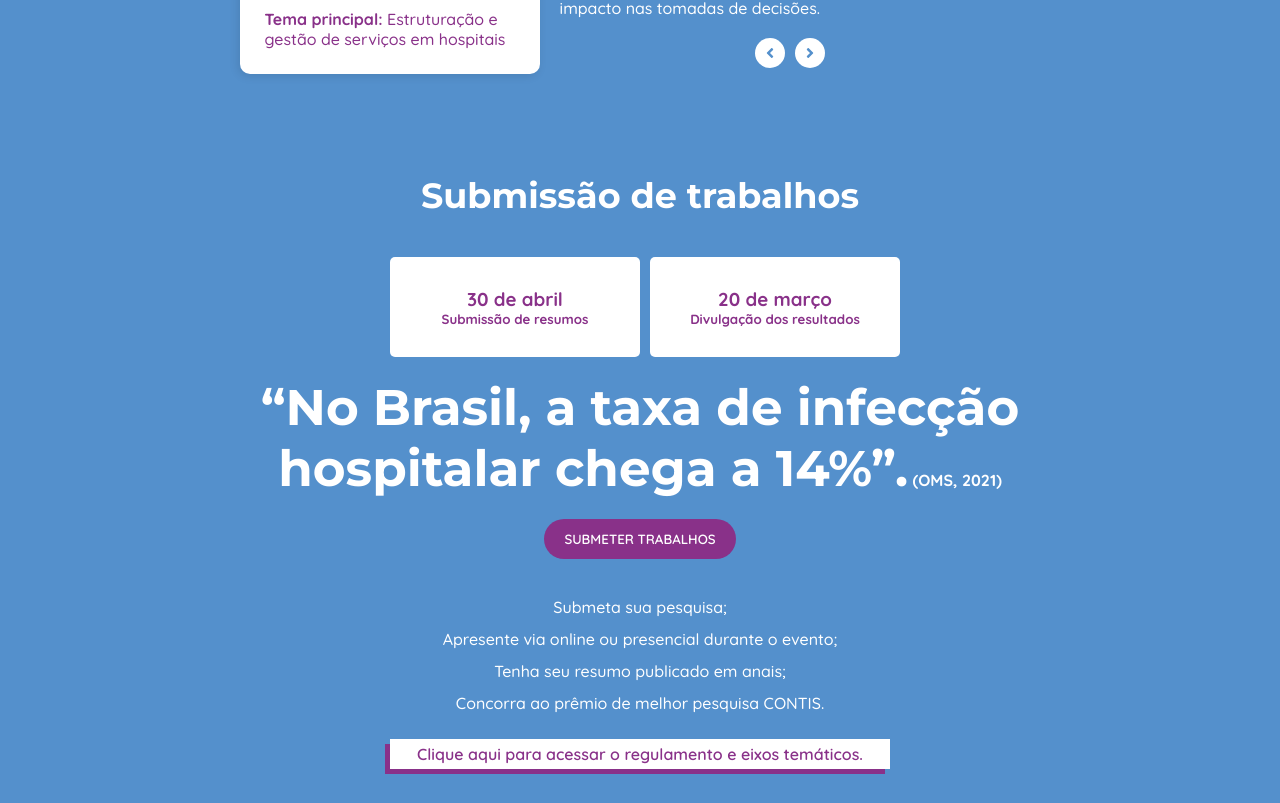
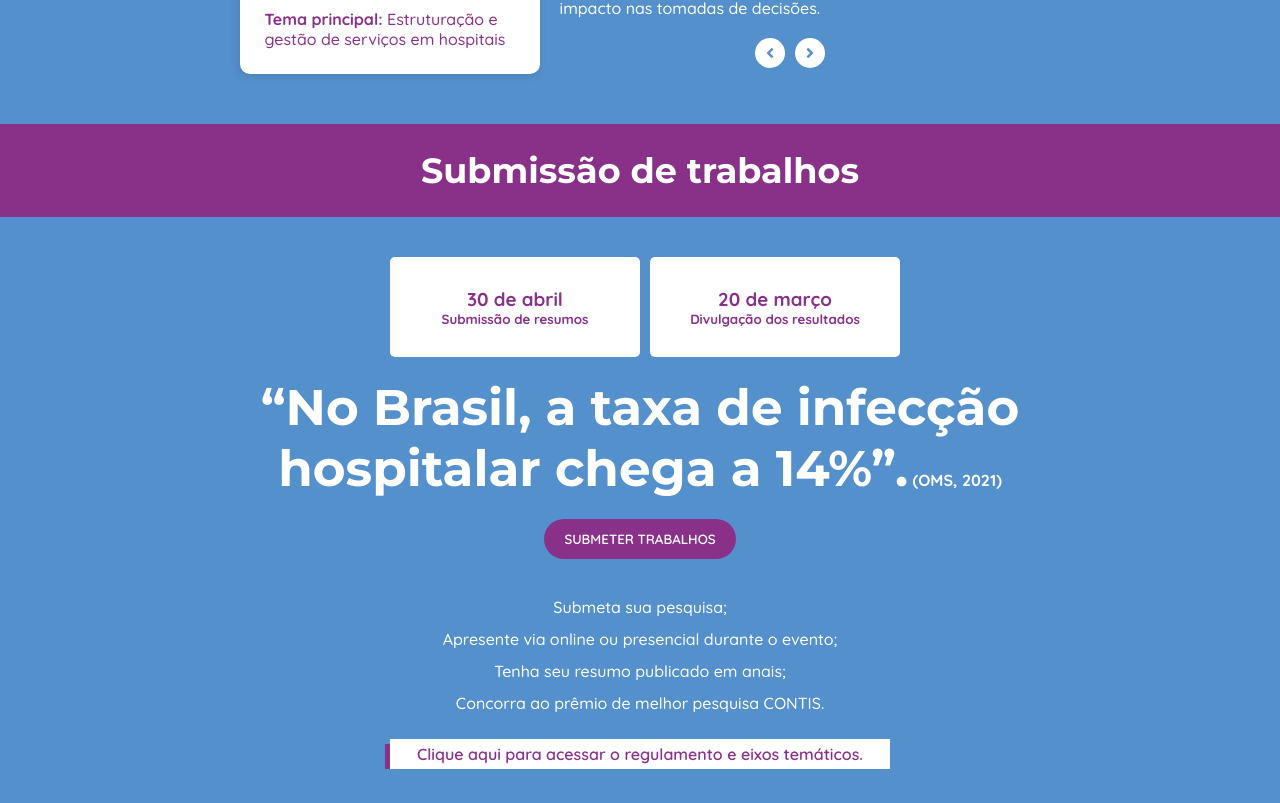
Before and after one commit to pedrohhcunha/congresso, a Next.js app: page / in a window 1280 px wide. Shown: the part 4097-4900 px from the top of the page. Built offline with nearby package versions, Linux system fonts and the light colour scheme.

Commit message:
Adicionando faixa roxa atras do titulo de trabalhos

```diff
--- a/styles/Trabalhos.module.scss
+++ b/styles/Trabalhos.module.scss
@@ -1,6 +1,5 @@
 .section{
     width: 100%;
-    padding: 50px 5vw;
     background-color: var(--blue);
     text-align: center;
 
@@ -8,6 +7,9 @@
         color: var(--white);
         font-size: 35px;
         margin-bottom: 20px;
+        width: 100%;
+        background-color: var(--purple);
+        padding: 25px 5vw;
     }
 
     .topArea{
```
